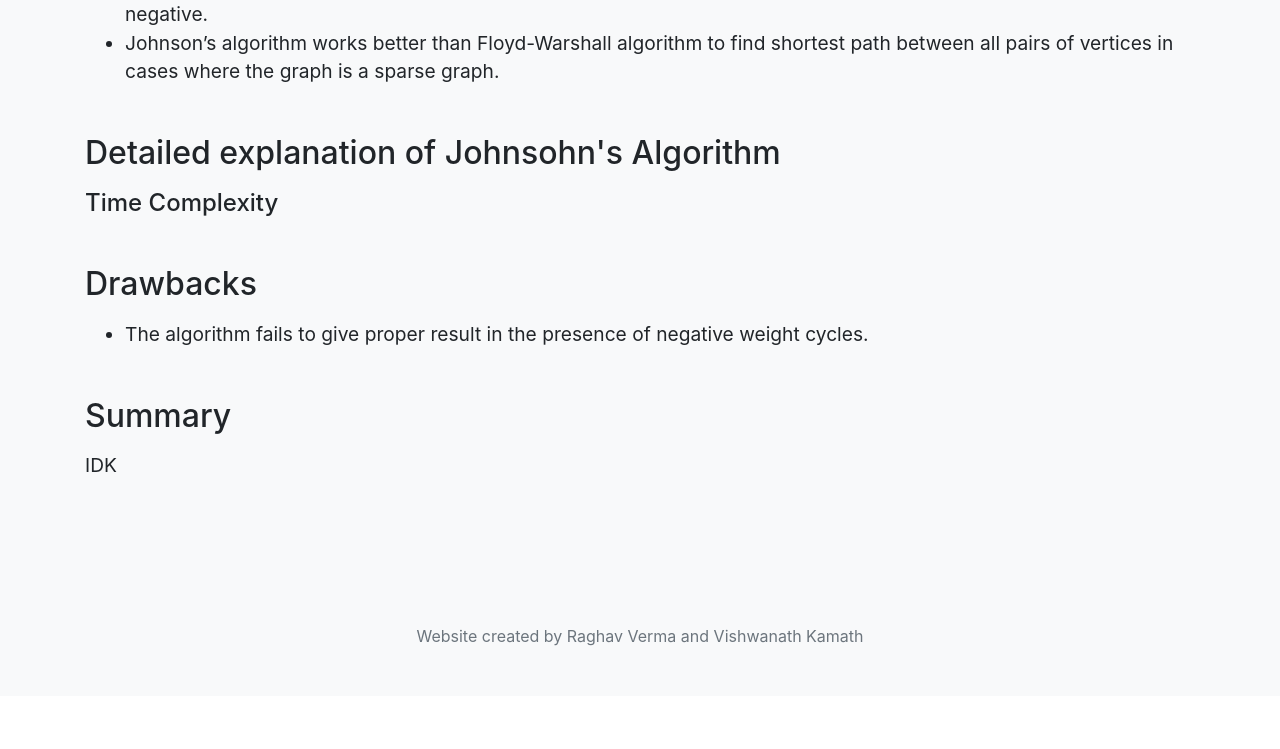
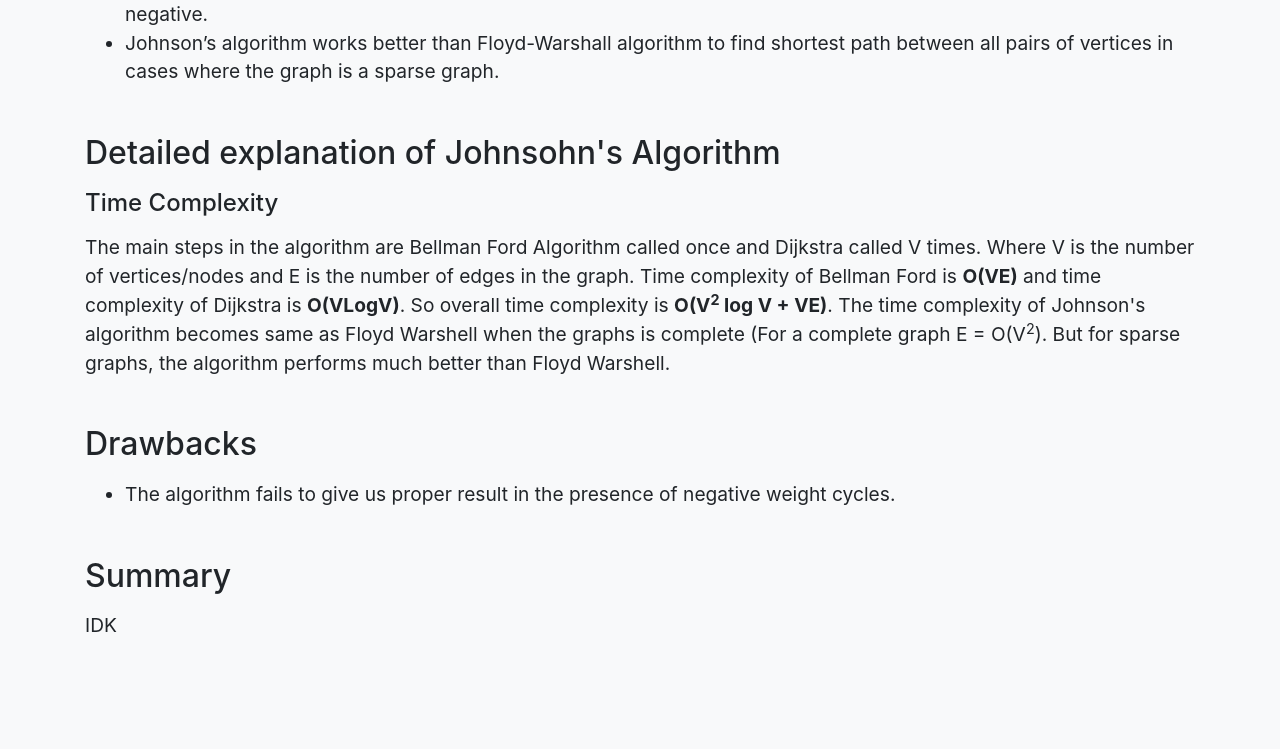
Before and after one commit to VishiK-on-github/Johnsons-Algorithm, a Flask app: page / in a window 1280 px wide. Shown: the part 613-1362 px from the top of the page. Before the commit the page ends 1259 px from the top, so only its background shows below. Run offline with Flask 2, Linux system fonts and the light colour scheme; some libraries are stand-ins or nearby versions.

Commit message:
added time complexity

```diff
--- a/templates/index.html
+++ b/templates/index.html
@@ -59,7 +59,12 @@
                         <!-- Time complexity -->
                         <h4 class="mb-3">Time Complexity</h4>
                         <p class="text-custom">
-
+                            The main steps in the algorithm are Bellman Ford Algorithm called once and Dijkstra called V times.
+                            Where V is the number of vertices/nodes and E is the number of edges in the graph.
+                            Time complexity of Bellman Ford is <b>O(VE)</b> and time complexity of Dijkstra is <b>O(VLogV)</b>.
+                            So overall time complexity is <b>O(V<sup>2</sup> log V + VE)</b>.
+                            The time complexity of Johnson's algorithm becomes same as Floyd Warshell when the graphs is complete (For a complete graph E = O(V<sup>2</sup>).
+                            But for sparse graphs, the algorithm performs much better than Floyd Warshell.
                         </p>
                     </div>
                     <div class="mb-5">
@@ -67,7 +72,7 @@
                         <!-- Drawbacks/negatives -->
                         <!-- Negative cycles -->
                         <ul class="text-custom">
-                            <li>The algorithm fails to give proper result in the presence of negative weight cycles.</li>
+                            <li>The algorithm fails to give us proper result in the presence of negative weight cycles.</li>
                         </ul>
                     </div>
                     <div class="mb-5">
```
